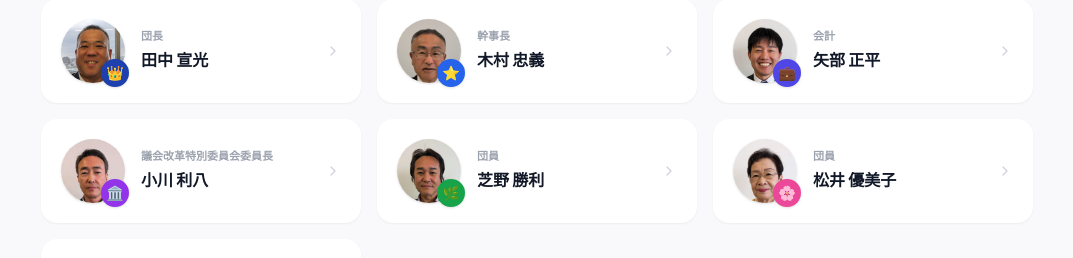
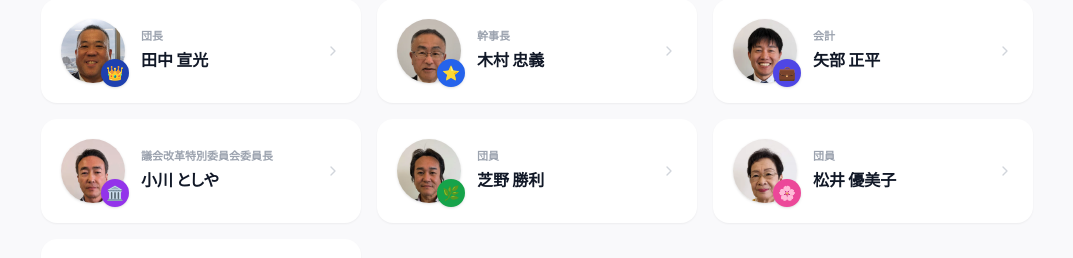
Before and after one commit to owl-onoueip/soka-jimin-hp, a Next.js app: page /about in a window 1280 px wide. Shown: the part 1289-1547 px from the top of the page, without its empty margins (103-1176 px from the left). Built offline with nearby package versions, Linux system fonts and the light colour scheme.

Commit message:
小川敏也・小川利八をすべて小川としやに修正

```diff
--- a/src/app/about/page.tsx
+++ b/src/app/about/page.tsx
@@ -9,7 +9,7 @@ const memberRoles = [
     { name: "田中 宣光", role: "団長", photo: "/images/members/tanaka.jpg", color: "bg-primary-600", emoji: "👑" },
     { name: "木村 忠義", role: "幹事長", photo: "/images/members/kimura.webp", color: "bg-blue-600", emoji: "⭐" },
     { name: "矢部 正平", role: "会計", photo: "/images/members/YABE.webp", color: "bg-indigo-600", emoji: "💼" },
-    { name: "小川 利八", role: "議会改革特別委員会委員長", photo: "/images/members/ogawa.webp", color: "bg-purple-600", emoji: "🏛️" },
+    { name: "小川 としや", role: "議会改革特別委員会委員長", photo: "/images/members/ogawa.webp", color: "bg-purple-600", emoji: "🏛️" },
     { name: "芝野 勝利", role: "団員", photo: "/images/members/shibano.webp", color: "bg-green-600", emoji: "🌿" },
     { name: "松井 優美子", role: "団員", photo: "/images/members/matui.webp", color: "bg-pink-500", emoji: "🌸" },
     { name: "白石 孝雄", role: "団員", photo: "/images/members/shiraishi.webp", color: "bg-orange-500", emoji: "🌟" },
--- a/src/data/members.ts
+++ b/src/data/members.ts
@@ -217,7 +217,7 @@ export const members: Member[] = [
       title: "完全版：議会改革への想いと具体案（約3分40秒）",
       audioSrc: "/slides/ogawa/audio/unified_audio.mp3",
       slides: [
-        { id: 1,  title: "小川敏也です",                   content: "皆さん、こんにちは。小川敏也でございます。",                                                                                                                                                                                 startTime: 0,   endTime: 5,   icon: "👋" },
+        { id: 1,  title: "小川としやです",                   content: "皆さん、こんにちは。小川としやでございます。",                                                                                                                                                                                 startTime: 0,   endTime: 5,   icon: "👋" },
         { id: 2,  title: "ご視聴ありがとうございます",     content: "本日はこの動画までたどり着いていただきまして、ありがとうございます。",                                                                                                                                                   startTime: 5,   endTime: 9,   icon: "🙏" },
         { id: 3,  title: "7期目を務めさせていただいております", content: "現在7期目を務めさせていただいております。",                                                                                                                                                                     startTime: 9,   endTime: 13,  icon: "📋" },
         { id: 4,  title: "ご支援に感謝申し上げます",       content: "4年前の選挙の折には、本当に多くの皆さんにご支援いただき、また、本日までいろんな方に支えていただいたことを、まず感謝申し上げます。",                                                                               startTime: 13,  endTime: 24,  icon: "❤️" },
```
